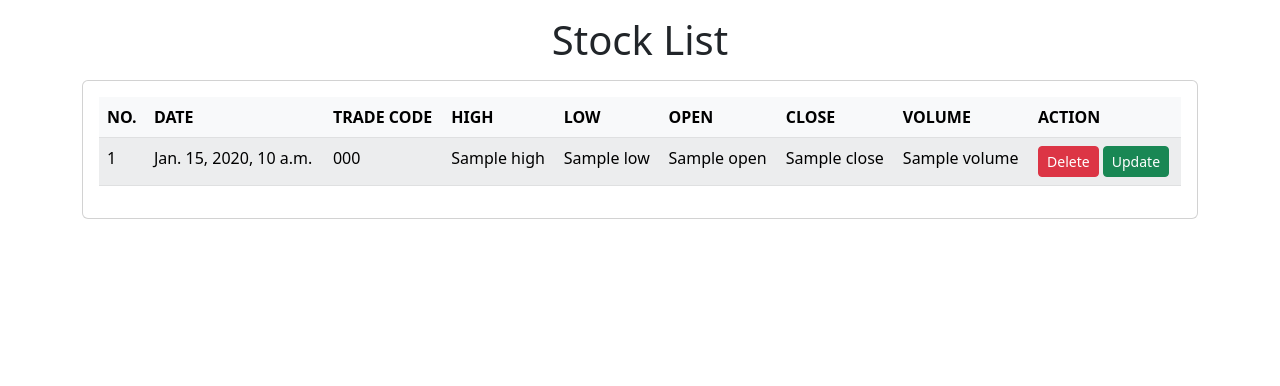
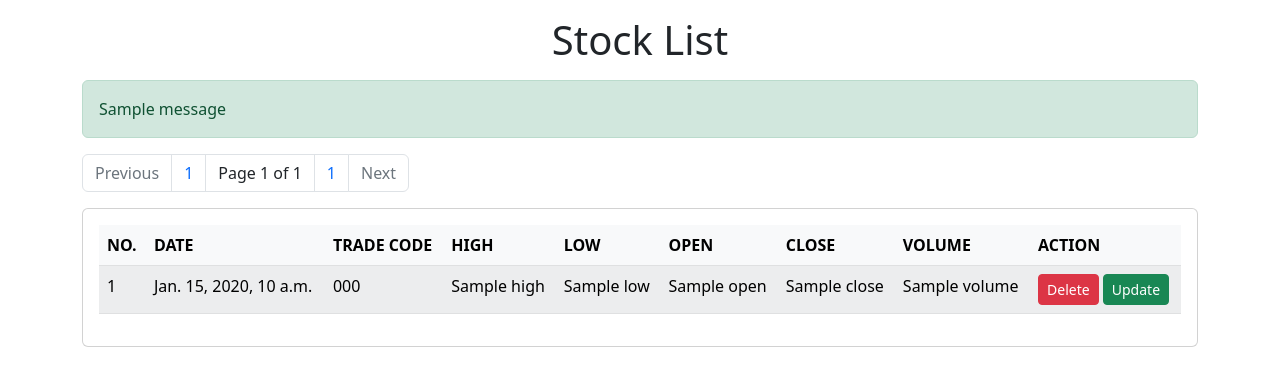
Before and after one commit to ridwanmonjur/django-crud-visualization, a Django app: template trade/templates/trade/index.html in a window 1280 px wide. Shown: the part 56-442 px from the top of the page. Run offline with Django 3.2, Linux system fonts and the light colour scheme; the template is opened without the code that fills it: most values are stand-ins (such as "Sample title", 1, 10 or a date in 2020); one stand-in notice (Sample message) is shown; parts of the project's set-up code (start-up, migrations or seed data) failed here and were passed over; some libraries are stand-ins or nearby versions.

Commit message:
completed pagination

```diff
--- a/cmd.txt
+++ b/cmd.txt
@@ -1,3 +1,5 @@
 django-admin startproject mysite
 python3 manage.py runserver
 python3 manage.py startapp trade
+python3 manage.py migrate
+pip install django-mathfilters
--- a/mysite/settings.py
+++ b/mysite/settings.py
@@ -35,7 +35,8 @@ INSTALLED_APPS = [
     'django.contrib.sessions',
     'django.contrib.messages',
     'django.contrib.staticfiles',
-    'trade'
+    'trade',
+    'mathfilters'
 ]
 
 MIDDLEWARE = [
@@ -116,3 +117,5 @@ USE_TZ = True
 # https://docs.djangoproject.com/en/3.0/howto/static-files/
 
 STATIC_URL = '/static/'
+
+MESSAGE_STORAGE = 'django.contrib.messages.storage.session.SessionStorage'
--- a/trade/templates/trade/index.html
+++ b/trade/templates/trade/index.html
@@ -3,7 +3,7 @@
 <head>
     <meta charset="utf-8">
     <meta name="viewport" content="width=device-width, initial-scale=1">
-    <title>Employee Management System</title>
+    <title>Trading App</title>
     <link href="https://cdn.jsdelivr.net/npm/bootstrap@5.2.2/dist/css/bootstrap.min.css"
           rel="stylesheet" integrity="sha384-Zenh87qX5JnK2Jl0vWa8Ck2rdkQ2Bzep5IDxbcnCeuOxjzrPF/et3URy9Bv1WTRi"
           crossorigin="anonymous">
@@ -12,6 +12,19 @@
 {% include 'trade/navbar.html' %}
 <h1 class="text-center my-3">Stock List</h1>
 <div class="container">
+    <div class="my-2 mx-auto">
+        {% if messages %}
+        {% for message in messages %}
+        <div class="alert {% if message.tags %}alert-{% if message.level == DEFAULT_MESSAGE_LEVELS.ERROR %}danger{% else %}{{ message.tags }}{% endif %}{% endif %}"
+             role="alert">{{ message }}
+        </div>
+        {% endfor %}
+        {% endif %}
+    </div>
+    <div class="my-2 mx-auto">
+        {% include 'trade/pagination.html' with page_obj=stocks only%}
+    </div>
+
     <div class="row">
         <div class="col-md-12">
             <div class="card">
--- /dev/null
+++ b/trade/templates/trade/pagination.html
@@ -0,0 +1,41 @@
+{% load mathfilters %}
+
+<nav aria-label="Page navigation">
+    <ul class="pagination">
+        <li class="page-item"><a class="page-link {% if page_obj.has_previous %}{% else %}disabled{% endif %}"
+                                 href="{% if page_obj.has_previous %}/?page={{page_obj.previous_page_number}}{% endif %}">Previous</a>
+        </li>
+        <li class="page-item"><a class="page-link" href="/?page=1">1</a></li>
+        {% if 2 < page_obj.paginator.num_pages %}
+        <li class="page-item"><a class="page-link" href="/?page=2">2</a></li>
+        {% endif %}
+        {% if 3 < page_obj.paginator.num_pages %}
+        <li class="page-item"><a class="page-link" href="/?page=3">3</a></li>
+        {% endif %}
+        <li class="page-item">
+            <a class="page-link text-dark">Page {{ page_obj.number }} of {{ page_obj.paginator.num_pages }} </a>
+        </li>
+        {% if page_obj.paginator.num_pages|sub:2 > 3 %}
+        <li class="page-item">
+            <a class="page-link" href="/?page={{ page_obj.paginator.num_pages|sub:2 }}">
+                {{ page_obj.paginator.num_pages|sub:2 }}
+            </a>
+        </li>
+        {% endif %}
+        {% if page_obj.paginator.num_pages|sub:1 > 3 %}
+        <li class="page-item">
+            <a class="page-link" href="/?page={{ page_obj.paginator.num_pages|sub:1 }}">
+                {{ page_obj.paginator.num_pages|sub:1 }}
+            </a>
+        </li>
+        {% endif %}
+        <li class="page-item">
+            <a class="page-link" href="/?page={{ page_obj.paginator.num_pages }}">
+                {{ page_obj.paginator.num_pages }}
+            </a>
+        </li>
+        <li class="page-item"><a class="page-link {% if page_obj.has_next %}{% else %}disabled{% endif %}"
+                                 href="{% if page_obj.has_next %} /?page={{page_obj.next_page_number}}{% endif %}">Next</a>
+        </li>
+    </ul>
+</nav>
```
Also changed, not shown: trade/views.py (+24 -10 lines), db.sqlite3.
